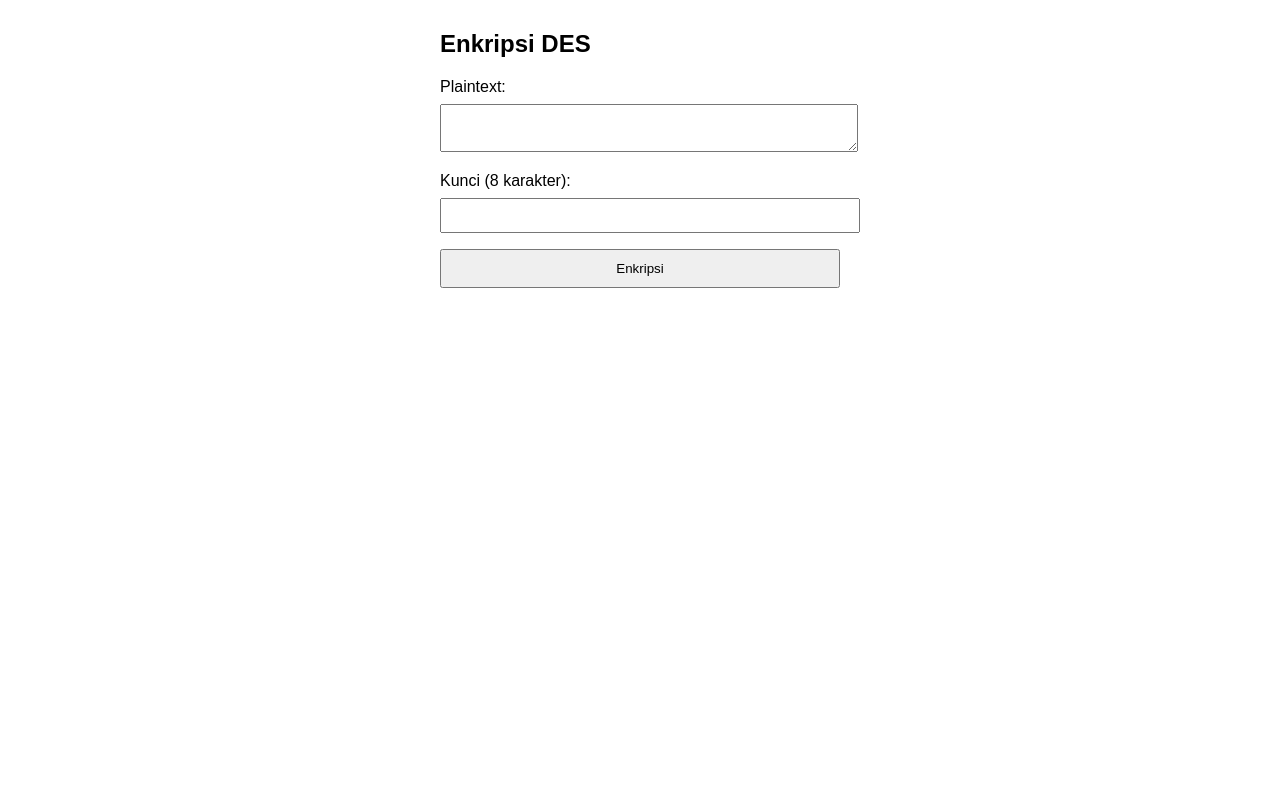
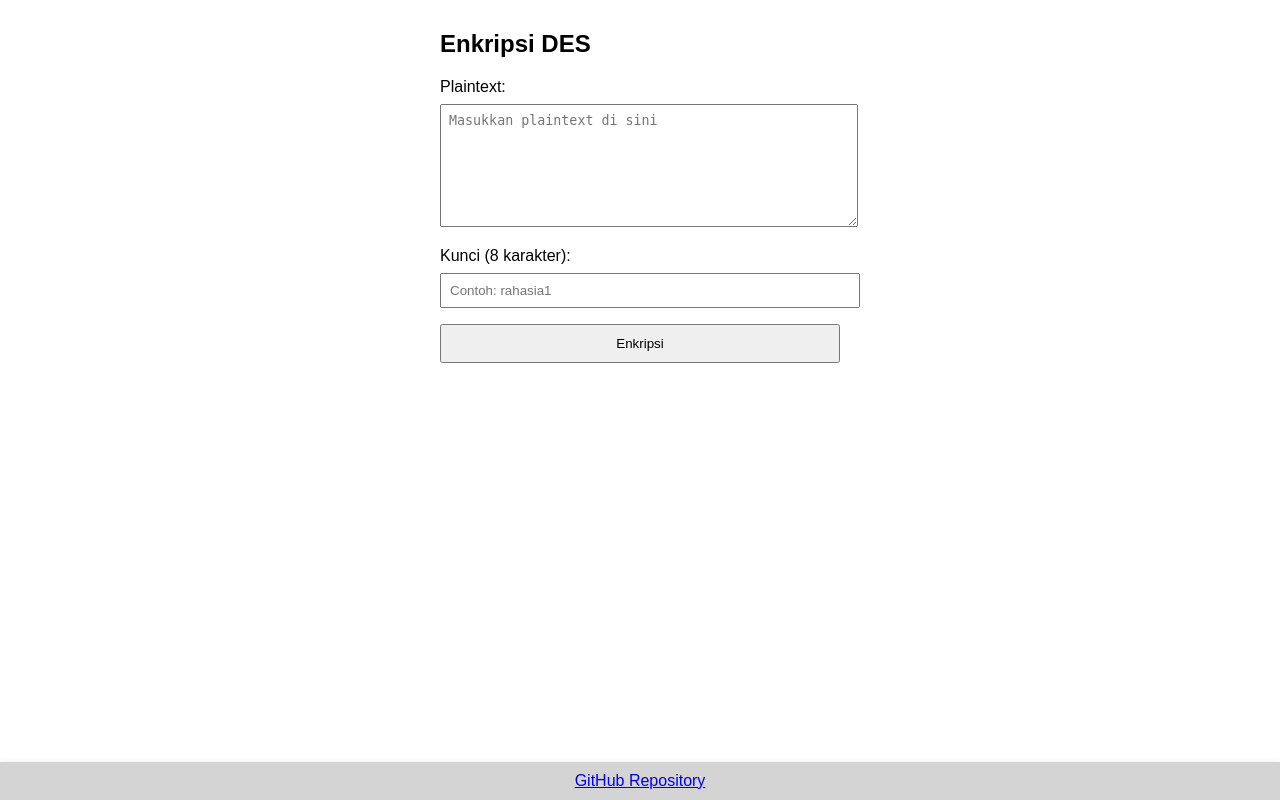
Before and after one commit to gbennnn/data-encryption-standard, a Flask app: page / in a window 1280 px wide. Run offline with Flask 3, Linux system fonts and the light colour scheme.

Commit message:
Enhance HTML structure and styling: add footer with GitHub link, improve textarea and input placeholders

```diff
--- a/static/style.css
+++ b/static/style.css
@@ -26,3 +26,14 @@ button {
   background-color: #ffe0e0;
   color: red;
 }
+
+footer {
+  position: fixed;
+  left: 0;
+  bottom: 0;
+  width: 100%;
+  background: #d4d4d4;
+  text-align: center;
+  padding: 10px 0;
+  box-shadow: 0 -1px 5px rgba(0, 0, 0, 0.05);
+}
--- a/templates/index.html
+++ b/templates/index.html
@@ -13,12 +13,23 @@
     <h2>Enkripsi DES</h2>
     <form method="POST">
       <label>Plaintext:</label>
-      <textarea name="plaintext" required></textarea>
+      <textarea
+        name="plaintext"
+        required
+        placeholder="Masukkan plaintext di sini"
+        rows="7"
+      ></textarea>
 
       <label>Kunci (8 karakter):</label>
-      <input type="text" name="key" maxlength="8" required />
+      <input
+        type="text"
+        name="key"
+        maxlength="8"
+        required
+        placeholder="Contoh: rahasia1"
+      />
 
-      <button type="submit">Enkripsi</button>
+      <button type="submit" style="cursor: pointer">Enkripsi</button>
     </form>
 
     {% if result %}
@@ -29,5 +40,15 @@
     {% endif %} {% if error %}
     <div class="error"><strong>Error:</strong> {{ error }}</div>
     {% endif %}
+
+    <footer>
+      <p style="margin: 0">
+        <a
+          href="https://github.com/gbennnn/data-encryption-standard"
+          target="_blank"
+          >GitHub Repository</a
+        >
+      </p>
+    </footer>
   </body>
 </html>
```
